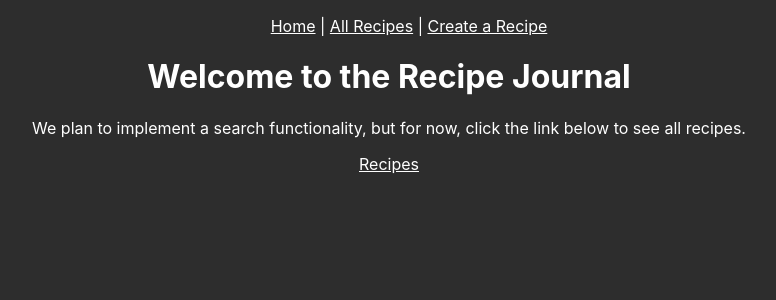
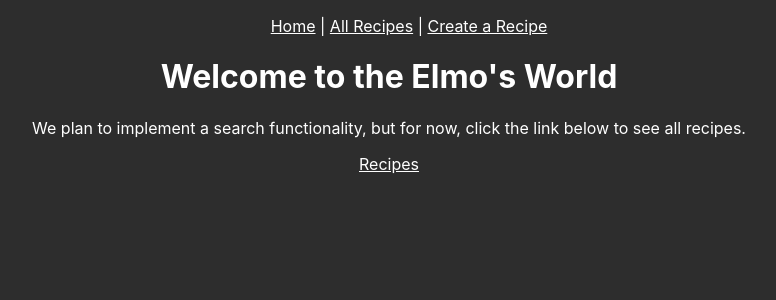
Before and after one commit to brandon-w1205/recipe-journal-mongoose-app, a React (Create React App) app: page / in a window 1280 px wide. Shown: the top 300 px of the page, without its empty margins (251-1027 px from the left). Built offline with nearby package versions, Linux system fonts and the light colour scheme.

Commit message:
practiing git pulls or something

```diff
--- a/src/components/routes/Home.js
+++ b/src/components/routes/Home.js
@@ -3,7 +3,7 @@
 export default function Home() {
     return (
         <div>
-            <h1>Welcome to the Recipe Journal</h1>
+            <h1>Welcome to the Elmo's World</h1>
             <p>We plan to implement a search functionality, but for now, click the link below to see all recipes.</p>
             <Link to={`/recipes`}>Recipes</Link>
         </div>
```
